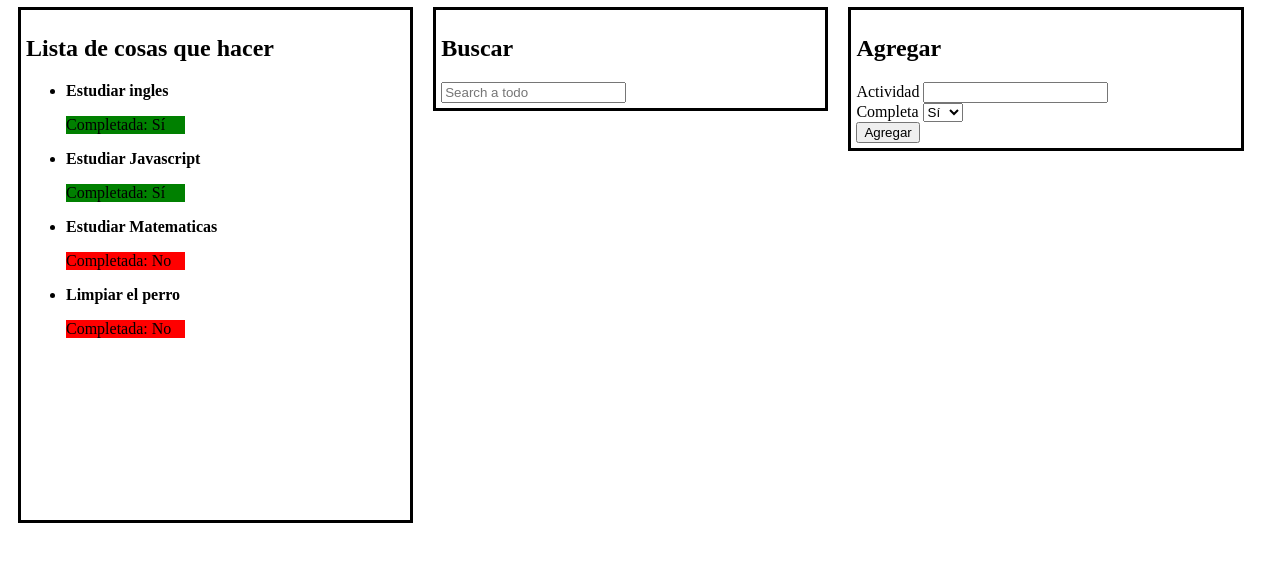
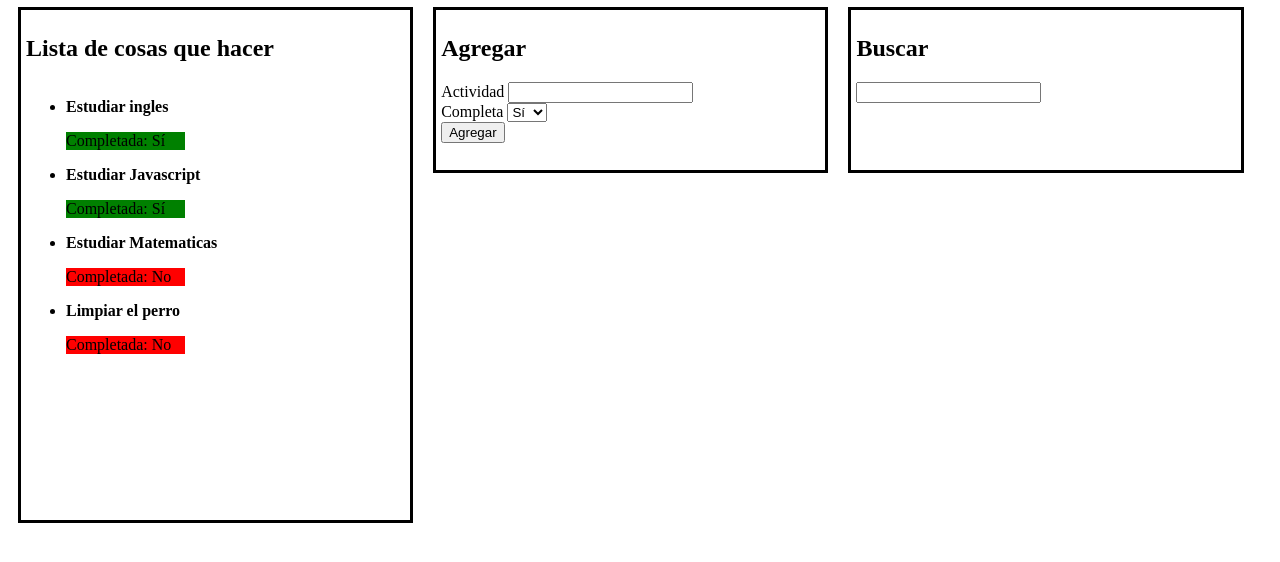
Before and after one commit to softartisan/cosasQueHacer, a plain HTML site: page index.html in a window 1280 px wide. Shown: the part 68-630 px from the top of the page. Drawn offline with Linux system fonts and the light colour scheme.

Commit message:
arreglando el css

```diff
--- a/index.html
+++ b/index.html
@@ -11,20 +11,21 @@
 <body>
     <h1 class="titulo">Cosas que hacer App</h1>
 
-    <div class="list" id="divTodo">
+    <div class="listContainer" id="divTodo">
+        <div>
             <h2>Lista de cosas que hacer</h2>
+        </div>
+        <div class ="list" id="listTodo">
+
+        </div>
     </div>
 
-    <div class="container" id="divSearch">
-        <h2>Buscar</h2>
-        <input id="searchText" type="text" placeholder="Search a todo">
-    </div>
 
     <div class="container" id="divAdd">
         <h2>Agregar</h2>
         <div>
         <label for="inputAdd">Actividad</label>
-        <input id="inputAdd" type="text" placeholder="">
+        <input id="inputAdd" type="text">
         </div>
         <div>
             <label>Completa</label>
@@ -42,6 +43,12 @@
 
     </div>
 
+    <div class="container" id="divSearch">
+            <h2>Buscar</h2>
+            <input id="searchText" type="text">
+        </div>
+
+
     <script src="todo-app.js"></script>
 </body>
 </html>
--- a/main.css
+++ b/main.css
@@ -1,18 +1,23 @@
 .container{
     width:30%;
+    height: 150px;
     float: left;
     border-style: solid;
     margin: 10px;
     padding: 5px;
 }
-.list{
+.listContainer{
     width:30%;
     height:500px;
     float: left;
     border-style: solid;
     margin: 10px;
     padding: 5px;
+}
+
+.list{
     overflow-y: scroll;
+    height:400px;
 }
 
 .titulo{
--- a/todo-app.js
+++ b/todo-app.js
@@ -36,12 +36,12 @@ const insertTodos = (todos) => {
         li.appendChild(pText);
         li.appendChild(pCompleted);
         ul.appendChild(li);
-        document.querySelector('#divTodo').appendChild(ul);
+        document.querySelector('#listTodo').appendChild(ul);
     });
 }
 
 const removeTodos = () =>{
-    const lis = document.querySelectorAll('#divTodo li');
+    const lis = document.querySelectorAll('#listTodo li');
     lis.forEach((li)=>{
         li.remove();
     });
@@ -73,6 +73,6 @@ document.querySelector('#divSearch').addEventListener('input',(e)=>{
 document.querySelector('#buttonAdd').addEventListener('click',() => {
     const text = document.querySelector('#inputAdd').value;
     const isCompleted = document.querySelector('#inputIsCompleted').value === 'true';
-    console.log(isCompleted);
+    document.querySelector('#inputAdd').value ='';
     addTodo(text,isCompleted);
 });
```
